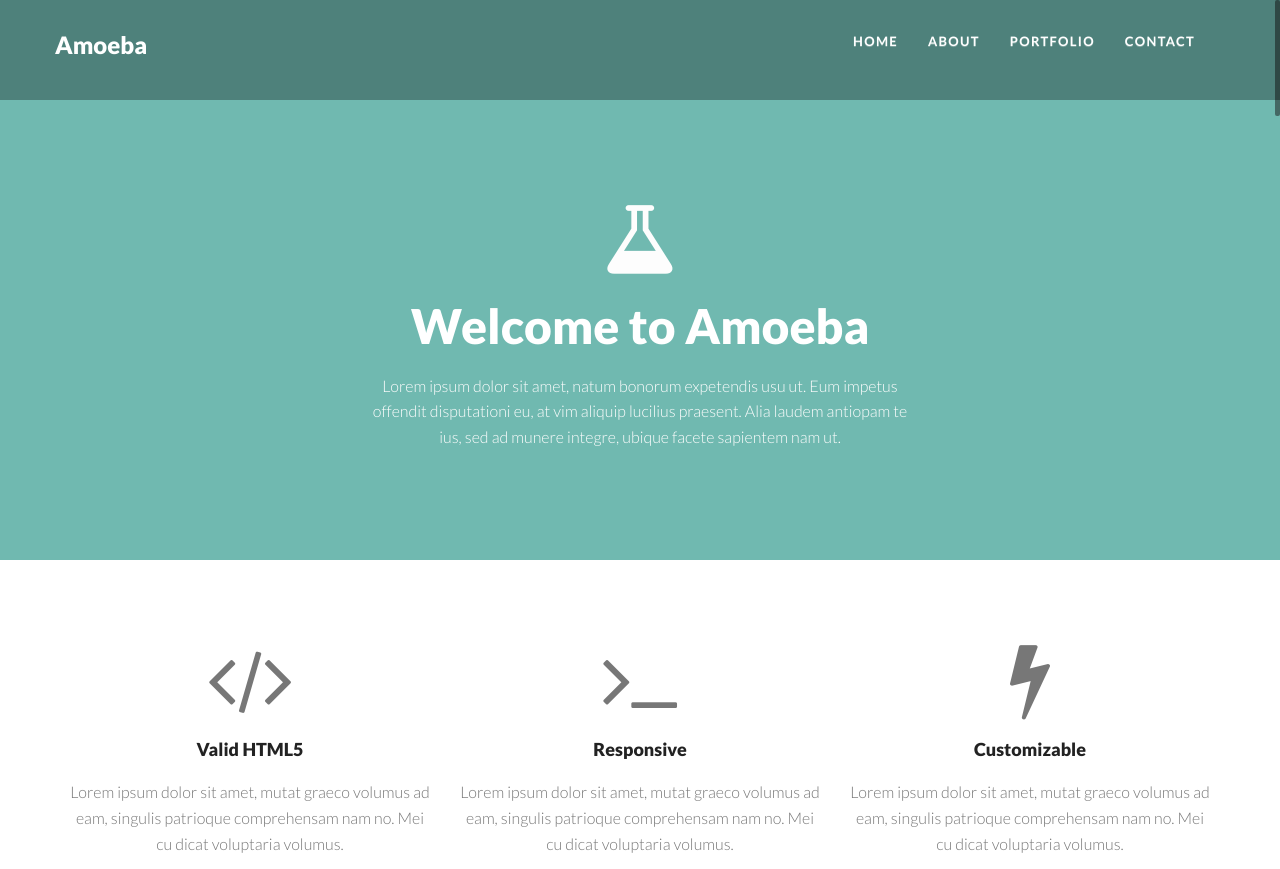
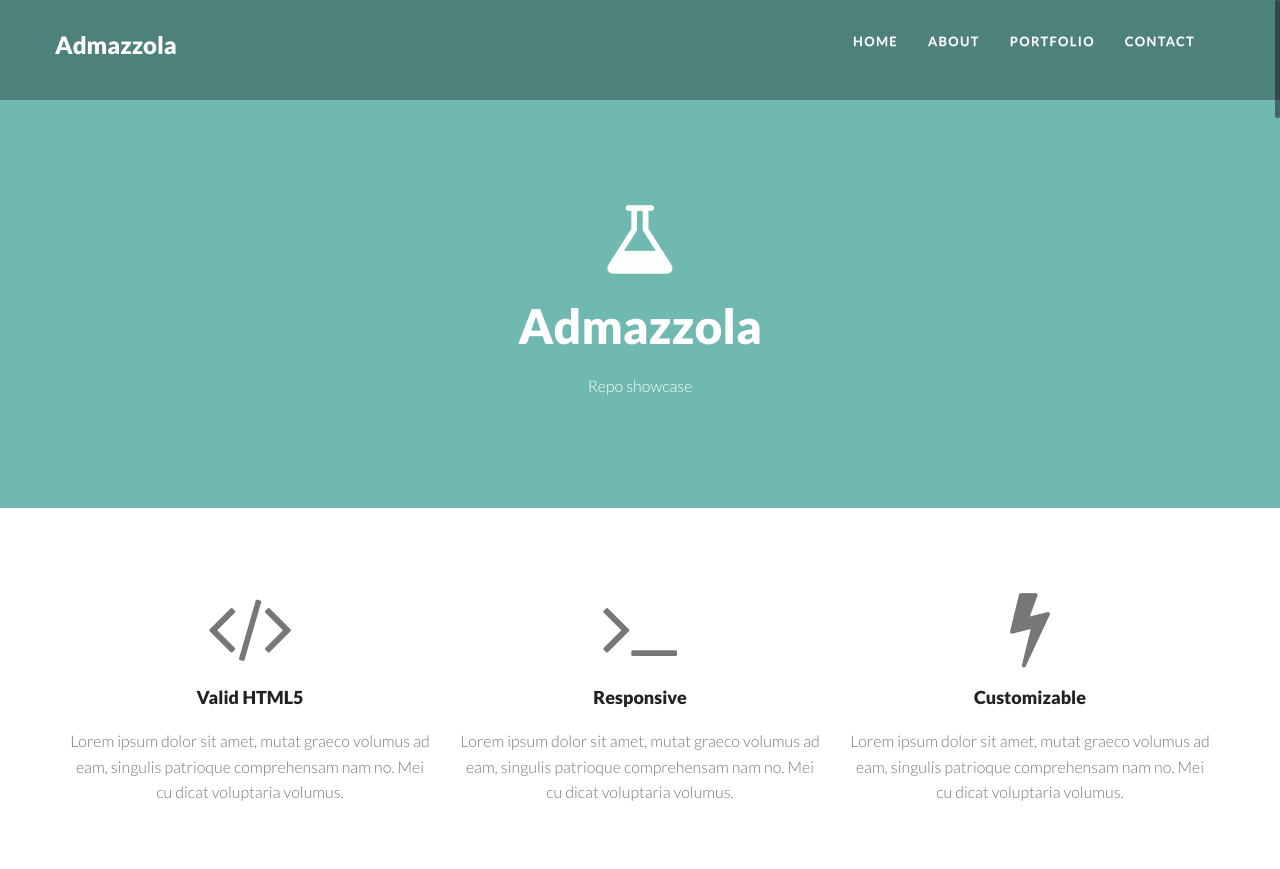
Before and after one commit to ethereumdegen/oldgithub.io, a plain HTML site: page index.html in a window 1280 px wide. Shown: the top 869 px of the page. Drawn offline with Linux system fonts and the light colour scheme; some packages are replaced by stand-ins of ours.

Commit message:
updated index

```diff
--- a/index.html
+++ b/index.html
@@ -27,7 +27,7 @@
 					<button type="button" class="navbar-toggle" data-toggle="collapse" data-target=".navbar-collapse">
 						<span class="fa fa-bars color-white"></span>
 					</button>
-					<h1><a class="navbar-brand" href="index.html" data-0="line-height:90px;" data-300="line-height:50px;">			Amoeba
+					<h1><a class="navbar-brand" href="index.html" data-0="line-height:90px;" data-300="line-height:50px;">			Admazzola
 					</a></h1>
 				</div>
 				<div class="navbar-collapse collapse">
@@ -48,11 +48,9 @@
 
 						<div class="align-center">
 							<i class="fa fa-flask fa-5x mar-bot20"></i>
-							<h2 class="slogan">Welcome to Amoeba</h2>
+							<h2 class="slogan">Admazzola</h2>
 							<p>
-							Lorem ipsum dolor sit amet, natum bonorum expetendis usu ut.
-							Eum impetus offendit disputationi eu, at vim aliquip lucilius praesent.
-							Alia laudem antiopam te ius, sed ad munere integre, ubique facete sapientem nam ut.
+							Repo showcase
 
 							</p>
 						</div>
```
